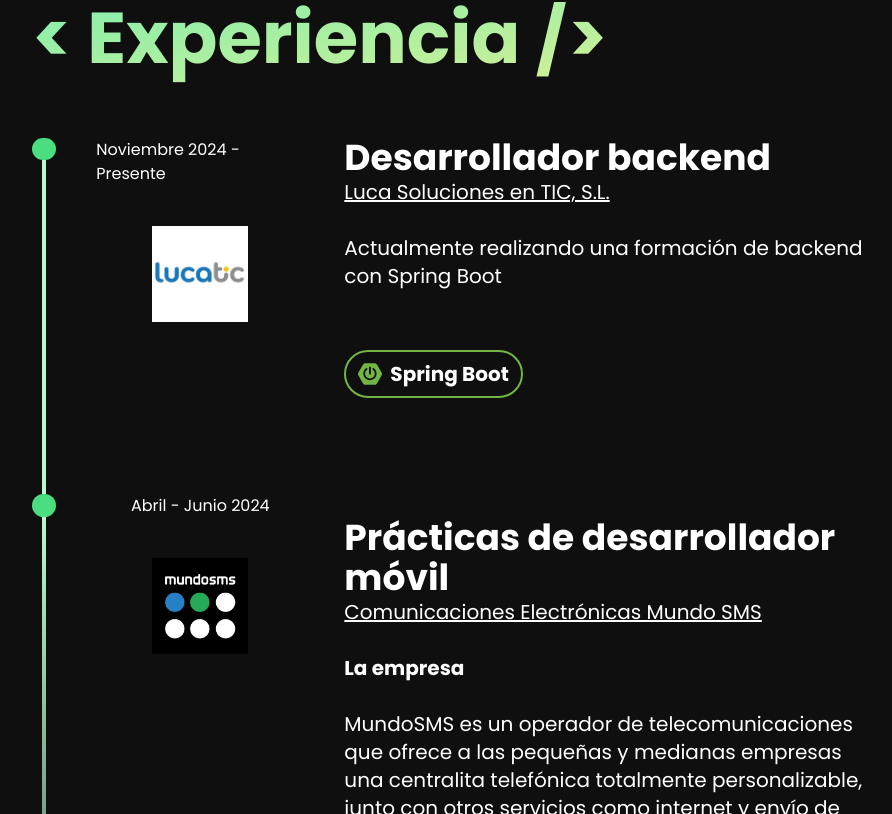
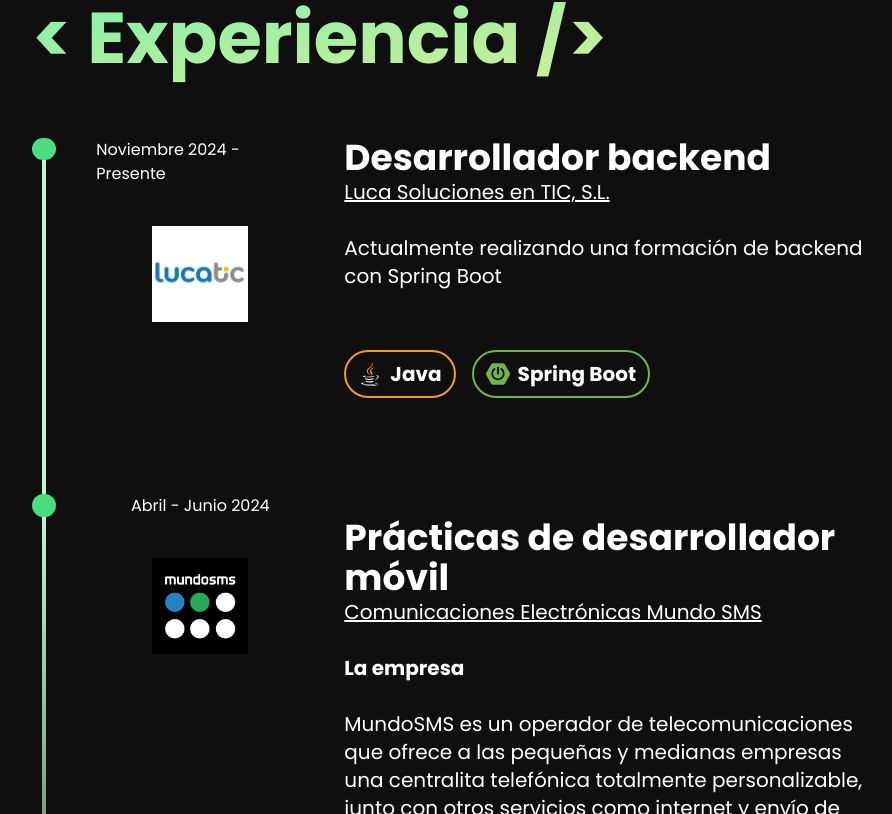
Before and after one commit to AngelZhang159/portfolio-web, a React (Vite) app: page / in a window 1280 px wide. Shown: the part 1966-2780 px from the top of the page, without its empty margins (181-1073 px from the left). Built offline with nearby package versions, Linux system fonts and the light colour scheme.

Commit message:
Refactor experience section and add Java badge

```diff
--- a/src/components/main/sections/Experience.jsx
+++ b/src/components/main/sections/Experience.jsx
@@ -12,7 +12,6 @@ export default function Experience() {
 				{t("experience")}
 			</SectionTitle>
 
-			<div className="block">
 			<div className="inline-flex">
 				<div className="flex flex-col items-center pr-8 pt-16 lg:pr-0 lg:pt-0">
 					<div className="h-6 w-6 rounded-full bg-green-400"></div>
@@ -84,7 +83,6 @@ export default function Experience() {
 					</div>
 				</div>
 			</div>
-			</div>
 		</SectionFrame>
 	)
 }
--- a/src/data/jobBadges.js
+++ b/src/data/jobBadges.js
@@ -33,6 +33,12 @@ export const MundoSMSBadges = [
 
 export const LucaTICBadges = [
 	{
+		text: "Java",
+		icon: "/icons/java.svg",
+		color: "#f89820",
+		alt: "Java icon",
+	},
+	{
 		text: "Spring Boot",
 		icon: "/icons/springboot.svg",
 		color: "#72b545",
```
Lines whose indentation alone changed are shown as unchanged.
